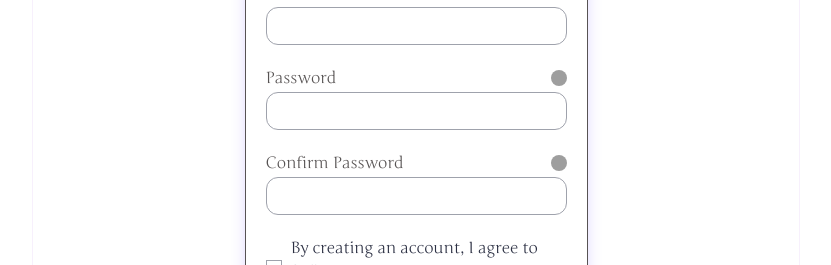
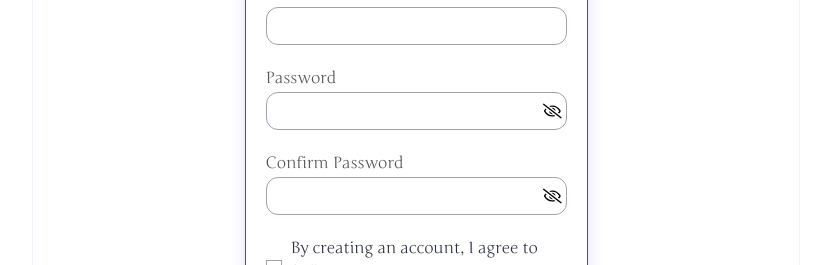
Before and after one commit to rishabh-17/contextify-ai, a React (Vite) app in the folder client/: page /signup in a window 1280 px wide. Shown: the part 341-606 px from the top of the page, without its empty margins (224-1055 px from the left). Built offline with nearby package versions, Linux system fonts and the light colour scheme; grey boxes are pictures that could not be loaded.

Commit message:
eye icon

```diff
--- a/client/src/pages/SignIn/index.jsx
+++ b/client/src/pages/SignIn/index.jsx
@@ -3,6 +3,7 @@ import { useNavigate } from "react-router-dom";
 import { Text, Img, Input, Button } from "../../components";
 import { GoogleLogin } from "@react-oauth/google";
 import { LoadingContext } from "../../App";
+import { FaRegEye, FaRegEyeSlash } from "react-icons/fa";
 import axios from "axios";
 
 export default function LoginPage() {
@@ -173,14 +174,16 @@ export default function LoginPage() {
                 <label htmlFor="email" className="text-gray-700">
                   Email
                 </label>
+                <div className="bg-transparent border border-gray-700 rounded-xl focus:ring-blue_gray-900 focus:border-blue_gray-900 ">
                   <input
                     type="text"
                     id="email"
                     name="email"
                     value={email}
                     onChange={handleChange}
-                  className="w-full bg-transparent rounded-xl focus:ring-blue_gray-900 focus:border-blue_gray-900 sm:px-5"
+                    className="w-full border-0 rounded-xl  sm:px-5"
                   />
+                </div>
               </div>
               <div className="flex flex-col gap-[5px]">
                 <div className="flex items-center justify-between">
@@ -188,30 +191,29 @@ export default function LoginPage() {
                   <div
                     className="cursor-pointer flex items-center justify-center rounded-md"
                     onClick={() => setPasswordVisible(!passwordVisible)}
-                  >
-                    {passwordVisible ? (
-                      <img
-                        src="images/img_icon_eye_close.svg"
-                        alt="eye_close"
-                        className="h-[16px] w-[16px]"
-                      />
-                    ) : (
-                      <img
-                        src="images/img_icon_eye_open.svg"
-                        alt="eye_open"
-                        className="h-[16px] w-[16px]"
-                      />
-                    )}
+                  ></div>
                 </div>
-                </div>
+                <div className="flex items-center px-1 bg-transparent border border-gray-700 rounded-xl focus:ring-blue_gray-900 focus:border-blue_gray-900 ">
                   <input
                     type={passwordVisible ? "text" : "password"}
                     id="password"
                     name="password"
                     value={password}
                     onChange={handleChange}
-                  className="w-full bg-transparent rounded-xl focus:ring-blue_gray-900 focus:border-blue_gray-900 sm:px-5"
+                    className="w-full border-0 rounded-xl sm:px-5"
                   />
+                  {passwordVisible ? (
+                    <FaRegEye
+                      className="h-5 w-5 text-gray-800"
+                      onClick={() => setPasswordVisible(!passwordVisible)}
+                    />
+                  ) : (
+                    <FaRegEyeSlash
+                      className="h-5 w-5"
+                      onClick={() => setPasswordVisible(!passwordVisible)}
+                    />
+                  )}
+                </div>
               </div>
               <button
                 type="submit"
--- a/client/src/pages/SignUp/index.jsx
+++ b/client/src/pages/SignUp/index.jsx
@@ -5,6 +5,8 @@ import { googleLogout, useGoogleLogin } from "@react-oauth/google";
 import { Text, Img, Input, Button } from "../../components";
 import { LoadingContext } from "../../App";
 import { GoogleLogin } from "@react-oauth/google";
+import { FaRegEye, FaRegEyeSlash } from "react-icons/fa";
+
 export default function SignUpPage() {
   const navigate = useNavigate();
   const [username, setUsername] = React.useState("");
@@ -211,33 +213,28 @@ export default function SignUpPage() {
                 <div className="flex flex-col gap-1">
                   <div className="flex items-center justify-between">
                     <p className="text-gray-700">Password</p>
-                    <div
-                      className="cursor-pointer flex items-center justify-center rounded-md"
-                      onClick={() => setPasswordVisible(!passwordVisible)}
-                    >
-                      {passwordVisible ? (
-                        <img
-                          src="images/img_icon_eye_close.svg"
-                          alt="eye_close"
-                          className="h-[16px] w-[16px]"
-                        />
-                      ) : (
-                        <img
-                          src="images/img_icon_eye_open.svg"
-                          alt="eye_open"
-                          className="h-[16px] w-[16px]"
-                        />
-                      )}
                   </div>
-                  </div>
+                  <div className="flex items-center px-1 bg-transparent border border-gray-500 rounded-xl">
                     <input
                       type={passwordVisible ? "text" : "password"}
                       id="password"
                       name="password"
                       value={password}
                       onChange={handleChange}
-                    className="self-stretch sm:px-5  bg-transparent rounded-xl"
+                      className="self-stretch sm:px-5 border-0  bg-transparent rounded-xl"
                     />
+                    {passwordVisible ? (
+                      <FaRegEye
+                        className="h-5 w-5 text-gray-800"
+                        onClick={() => setPasswordVisible(!passwordVisible)}
+                      />
+                    ) : (
+                      <FaRegEyeSlash
+                        className="h-5 w-5"
+                        onClick={() => setPasswordVisible(!passwordVisible)}
+                      />
+                    )}
+                  </div>
                 </div>
                 <div className="flex flex-col gap-1">
                   <div className="flex items-center justify-between">
@@ -245,30 +242,29 @@ export default function SignUpPage() {
                     <div
                       className="cursor-pointer flex items-center justify-center rounded-md"
                       onClick={() => setPasswordVisible2(!passwordVisible2)}
-                    >
-                      {passwordVisible2 ? (
-                        <img
-                          src="images/img_icon_eye_close.svg"
-                          alt="eye_close"
-                          className="h-[16px] w-[16px]"
-                        />
-                      ) : (
-                        <img
-                          src="images/img_icon_eye_open.svg"
-                          alt="eye_open"
-                          className="h-[16px] w-[16px]"
-                        />
-                      )}
+                    ></div>
                   </div>
-                  </div>
+                  <div className="flex items-center px-1 bg-transparent border border-gray-500 rounded-xl">
                     <input
                       type={passwordVisible2 ? "text" : "password"}
                       id="password"
                       name="retypePassword"
                       value={retypePassword}
                       onChange={handleChange}
-                    className="self-stretch sm:px-5  bg-transparent rounded-xl"
+                      className="self-stretch sm:px-5 border-0  bg-transparent rounded-xl"
                     />
+                    {passwordVisible2 ? (
+                      <FaRegEye
+                        className="h-5 w-5 text-gray-800"
+                        onClick={() => setPasswordVisible2(!passwordVisible2)}
+                      />
+                    ) : (
+                      <FaRegEyeSlash
+                        className="h-5 w-5"
+                        onClick={() => setPasswordVisible2(!passwordVisible2)}
+                      />
+                    )}
+                  </div>
                 </div>
                 <div className="flex items-center gap-2 text-left text-base text-blue_gray-900 sm:pr-5">
                   <input
@@ -278,8 +274,15 @@ export default function SignUpPage() {
                     className="mr-[1px] "
                   />
                   <label htmlFor="property1checkb">
-                    By creating an account, I agree to our <a href="/policy" target="_blank" className="underline hover:text-blue-500 culsor-pointer"> Terms of use and
-                    Privacy Policy</a>
+                    By creating an account, I agree to our{" "}
+                    <a
+                      href="/policy"
+                      target="_blank"
+                      className="underline hover:text-blue-500 culsor-pointer"
+                    >
+                      {" "}
+                      Terms of use and Privacy Policy
+                    </a>
                   </label>
                 </div>
                 <button
```
Lines whose indentation alone changed are shown as unchanged.
